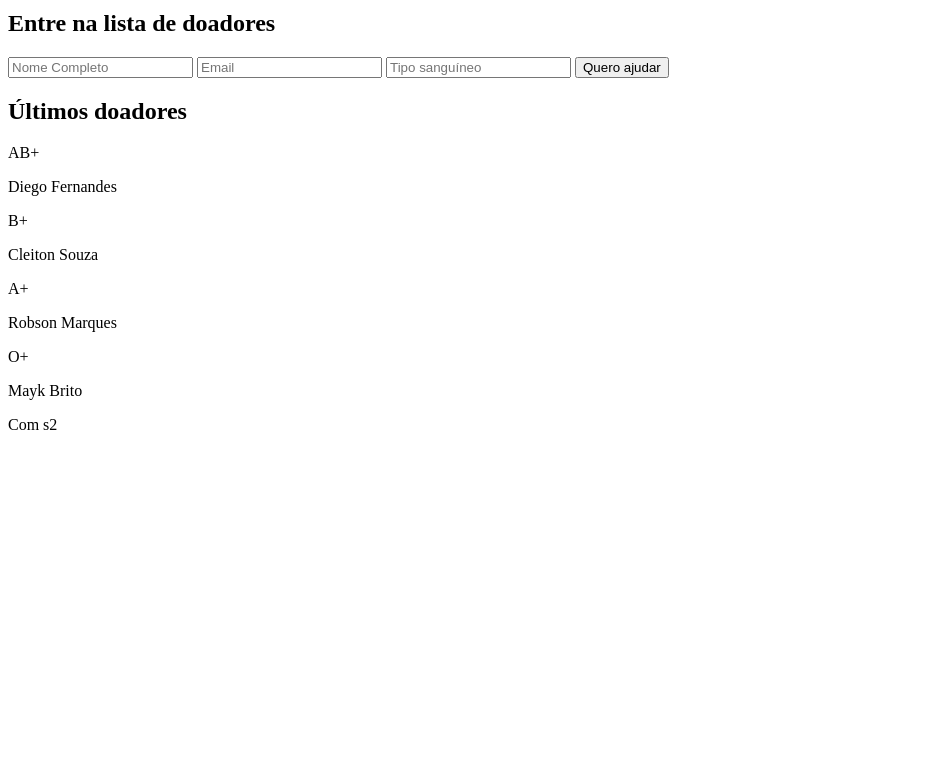
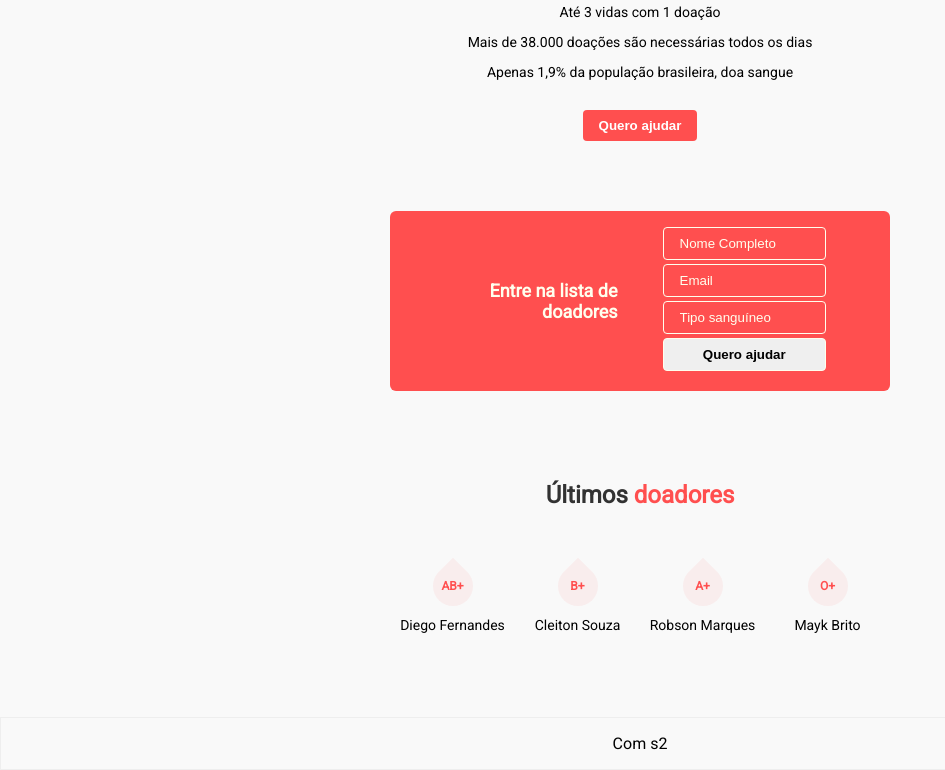
Before and after one commit to tabaesso/blood-donation, a plain HTML site: page index.html in a window 1280 px wide. Shown: the part 260-1030 px from the top of the page, without its empty margins (0-945 px from the left). Before the commit the page ends 800 px from the top, so only its background shows below. Drawn offline with Linux system fonts and the light colour scheme.

Commit message:
add: styles.css

```diff
--- a/index.html
+++ b/index.html
@@ -2,10 +2,12 @@
 <html>
     <head>
         <title>Doe vida, doe sangue!</title>
+        <link rel="stylesheet" href="styles.css">
+        <link href="https://fonts.googleapis.com/css?family=Roboto&display=swap" rel="stylesheet">
     </head>
     <body>
         <header>
-            <h1>DOE!</h1>
+            <img class="logo" src="logo.png" alt="Imagem de DOE">
             <h2>A sua doação importa!</h2>
             <p>Até 3 vidas com 1 doação</p>
             <p>Mais de 38.000 doações são necessárias todos os dias</p>
@@ -24,7 +26,7 @@
         </section>
 
         <main>
-            <h2>Últimos doadores</h2>
+            <h2>Últimos <span>doadores</span></h2>
             <section class="donors">
                 <div class="donor">
                     <div class="blood">AB+</div>
--- /dev/null
+++ b/styles.css
@@ -0,0 +1,129 @@
+*{
+    box-sizing: border-box;
+}
+
+html, body {
+    margin: 0;
+}
+
+body {
+    display: flex;
+    flex-direction: column;
+    height: 100vh;
+    font-family: 'Roboto', sans-serif;
+    background-color: #f9f9f9;
+}
+
+header h1, main h2 {
+    margin-bottom: 70px;
+}
+
+h1, h2 {
+    color: #000000cc;
+}
+
+main h2 span {
+    color: #ff4f4f;
+}
+
+.form h2 {
+    text-align: right;
+    color: #ffffee;
+    font-size: 18px;
+}
+
+header, main, footer {
+    text-align: center;
+}
+
+header, .form, main {
+    width: 90%;
+    max-width: 500px;
+    margin: 0 auto 70px;
+}
+
+header button {
+    margin-top: 16px;
+    padding: 8px 16px;
+    border-radius: 4px;
+    border: none;
+    background-color: #ff4f4f;
+    color: white;
+    font-weight: bold;
+}
+
+.logo {
+    width: 120px;
+    margin: 70px 0;
+}
+
+header p {
+    font-size: 14px;
+}
+
+.form {
+    display: grid;
+    grid-template-columns: 1fr 1fr;
+    column-gap: 45px;
+    align-items: center;
+    background-color: #ff4f4f;
+    padding: 16px 64px;
+    border-radius: 6px;
+}
+
+form input, form button {
+    width: 100%;
+    margin-bottom: 4px;
+    padding: 8px 16px;
+    border-radius: 4px;
+    border: 1px #ffffee solid;
+}
+
+form input {
+    background-color: transparent;
+}
+
+form input::placeholder {
+    color: #ffffee;
+}
+
+form button {
+    font-weight: bold;
+}
+
+.donors {
+    display: grid;
+    grid-template-columns: 1fr 1fr 1fr 1fr;
+}
+
+.blood {
+    color: #ff4f4f;
+    font-weight: bold;
+    font-size: 12px;
+    display: flex;
+    align-items: center;
+    justify-content: center;
+    position: relative;
+}
+
+.blood::before {
+    content: "";
+    background-color: #ff4f4f11;
+    width: 40px;
+    height: 40px;
+    position: absolute;
+    border-radius: 50%;
+    border-top-right-radius: 0;
+    transform: rotate(-45deg);
+}
+
+.donor p {
+    margin-top: 24px;
+    font-size: 14px;
+}
+
+footer {
+    margin-top: auto;
+    padding: 16px;
+    border: 1px solid #eee;
+}
```
Also changed, not shown: logo.png (added).
